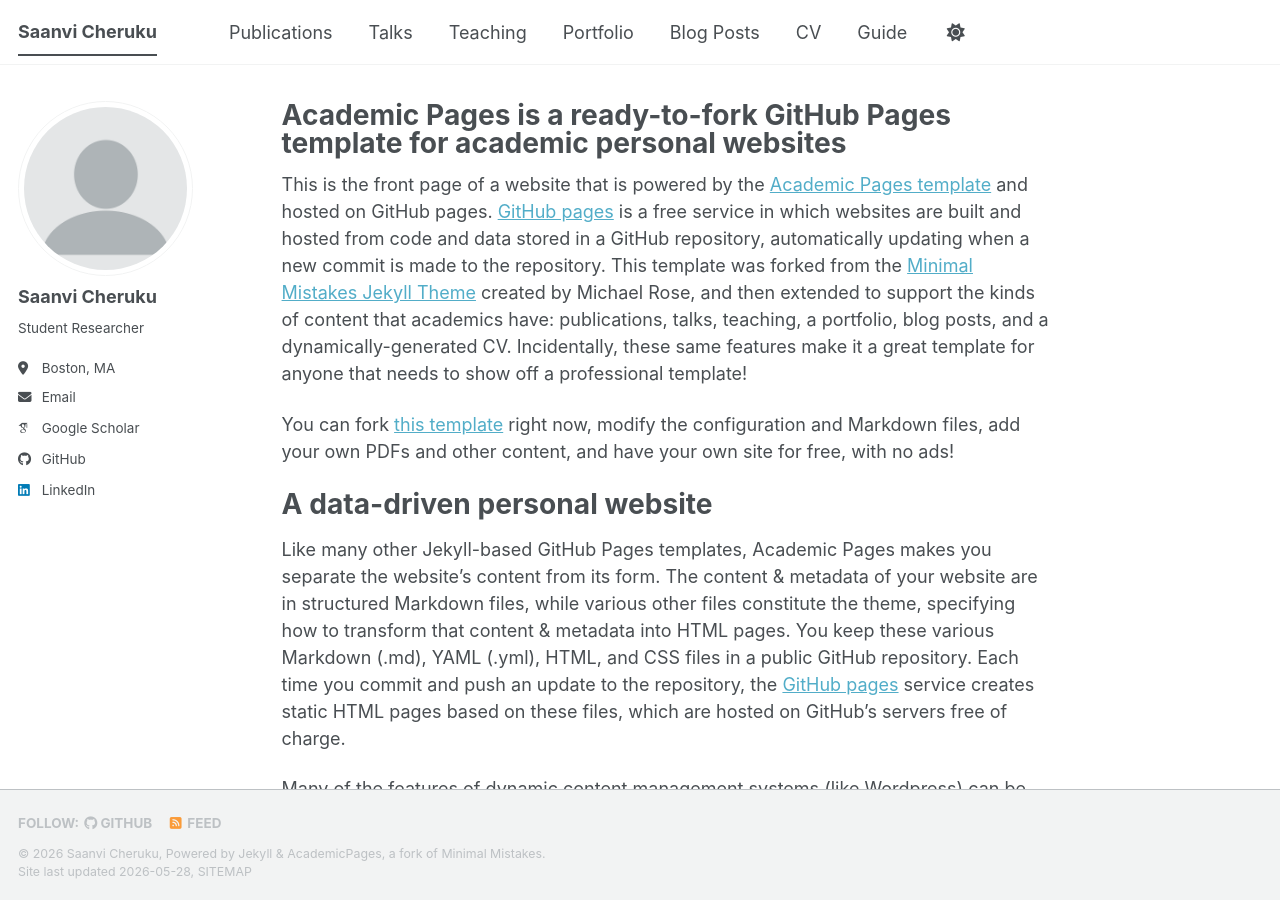
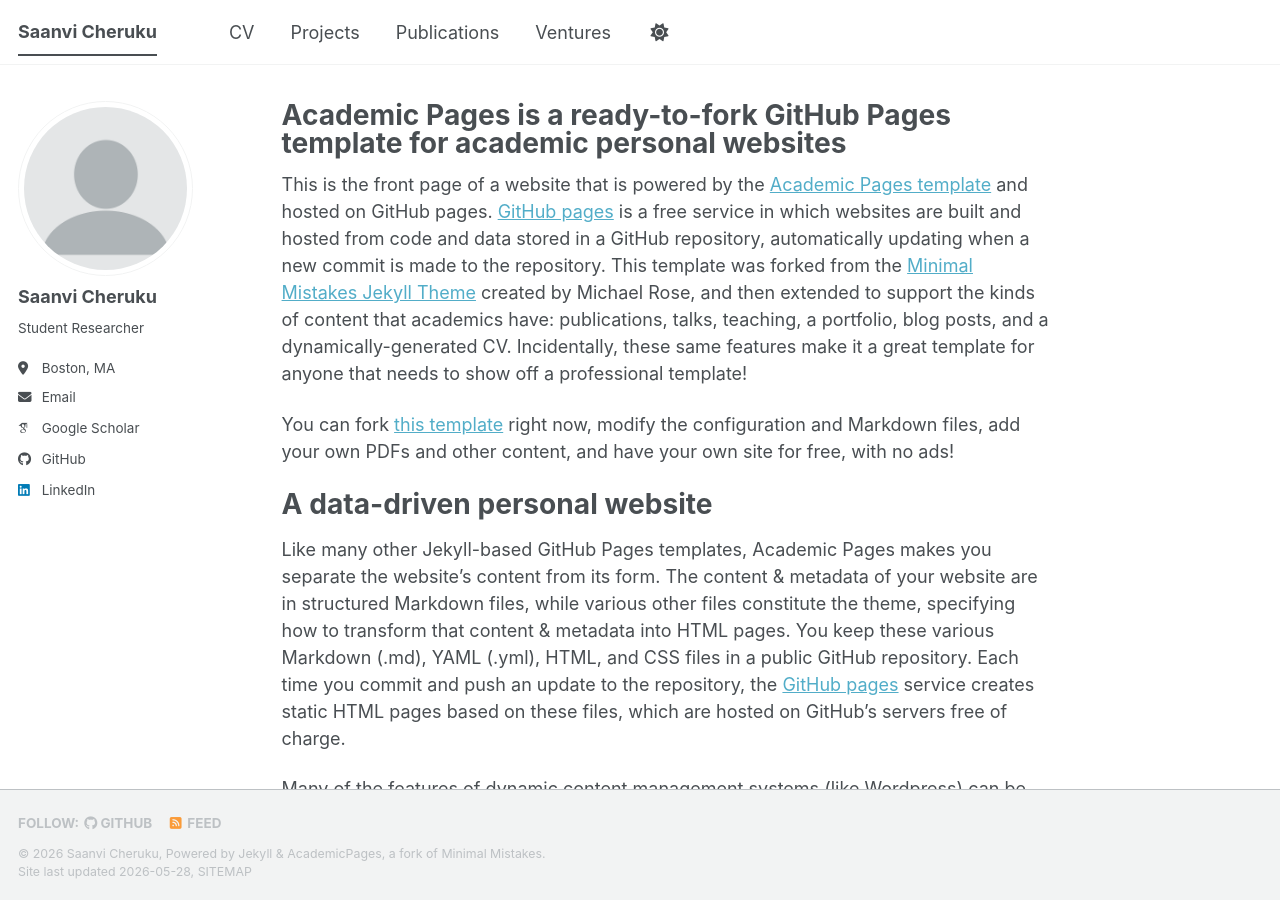
Before and after one commit to strawvivishortcake/strawvivishortcake.github.io, a Jekyll site: the page built from _pages/about.md, in a window 1280 px wide and 900 px high. Built offline with Jekyll 4.4.1, drawn with Linux system fonts in a browser that asks for light colours; some web fonts are replaced; a script bundle is joined from its source files by our own code; library files that are not in the unit come from our copies.

Commit message:
Update navigation.yml

```diff
--- a/_data/navigation.yml
+++ b/_data/navigation.yml
@@ -8,26 +8,18 @@
 #      Markdown formatted page while the second is generated using JSON.
 
 main:
+  - title: "CV"
+    url: /cv/
+
+  - title: "Projects"
+    url: /projects/
+
   - title: "Publications"
     url: /publications/
 
-  - title: "Talks"
-    url: /talks/
+  - title: "Ventures"
+    url: /ventures/
 
-  - title: "Teaching"
-    url: /teaching/
-
-  - title: "Portfolio"
-    url: /portfolio/
-
-  - title: "Blog Posts"
-    url: /year-archive/
-
-  - title: "CV"
-    url: /cv/
 
   # - title: "CV"
   #   url: /cv-json/
-
-  - title: "Guide"
-    url: /markdown/
```
